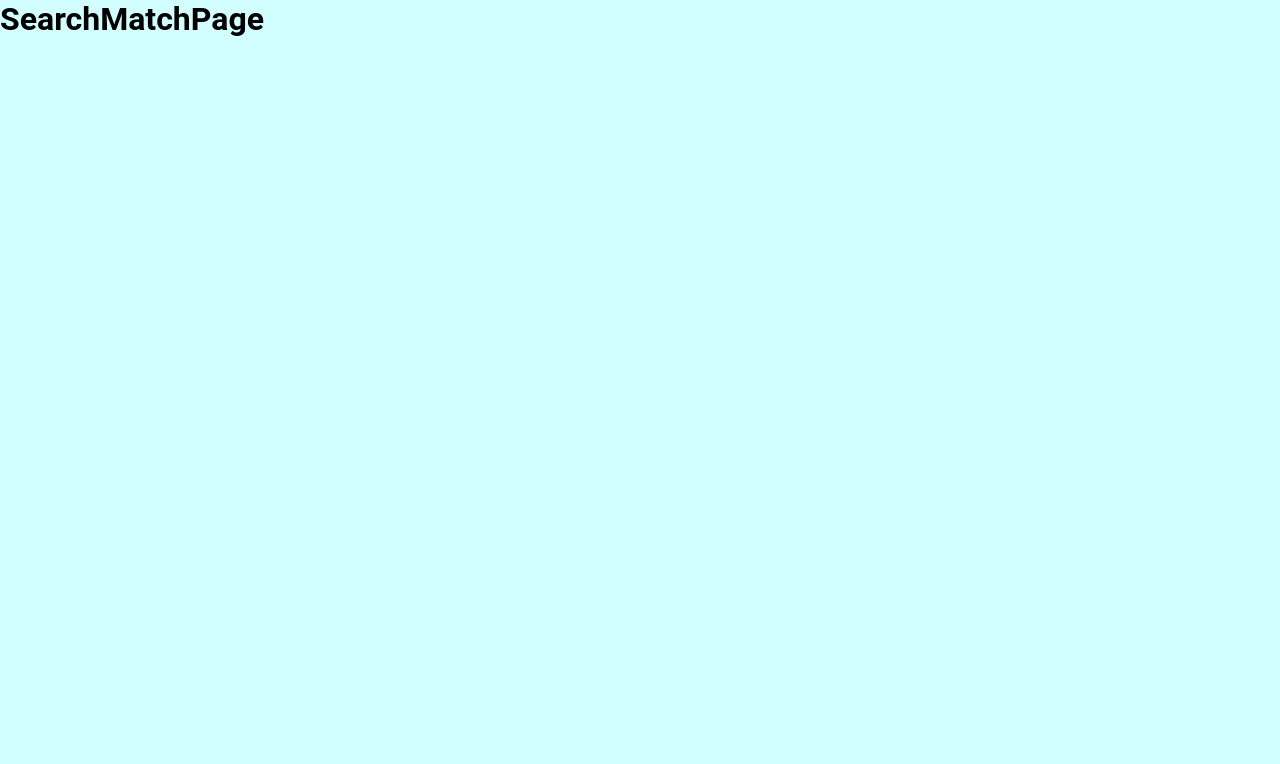
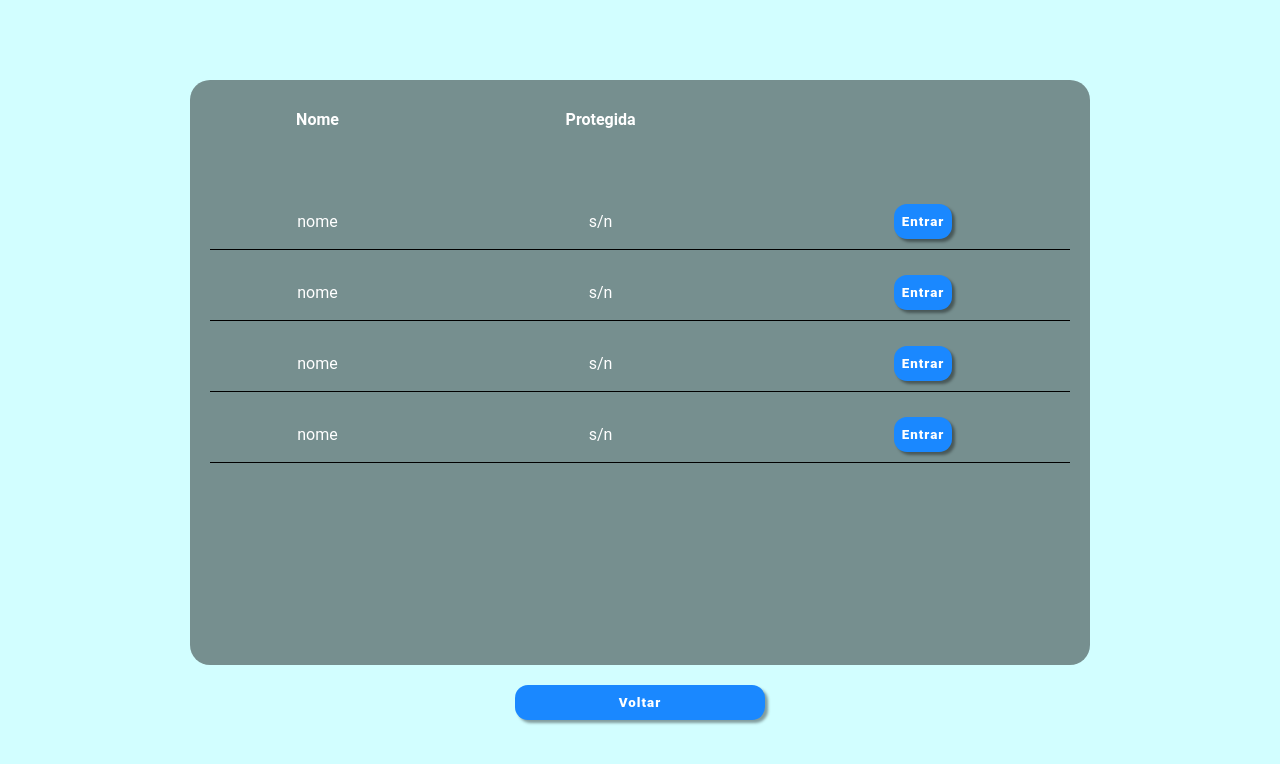
Before and after one commit to DeivisonCs/TypingFight, a React (Vite) app in the folder TypingFight/: page /search-match in a window 1280 px wide. Shown: the top 764 px of the page. Built offline with nearby package versions, Linux system fonts and the light colour scheme; no server answers.

Commit message:
connection to get matches

```diff
--- a/TypingFight/src/pages/CreateMatchPage/index.tsx
+++ b/TypingFight/src/pages/CreateMatchPage/index.tsx
@@ -1,9 +1,9 @@
-import React, { useState } from "react";
+import React, { useEffect, useState } from "react";
 
 import "./styles.css";
 import InputComponent from "../../components/InputComponent";
 import ButtonComponent from "../../components/ButtonComponent";
-import { createMatch, onMatchCreated } from "../../service/SocketService";
+import socket, { createMatch, onMatchCreated } from "../../service/SocketService";
 
 const CreateMatchPage: React.FC = () => {
     const [isProtected, setIsProtected] = useState(false);
@@ -19,9 +19,17 @@ const CreateMatchPage: React.FC = () => {
         createMatch(name);
     }
 
-    onMatchCreated((roomId: string) => {
+    const handleMatchCreated = (roomId: string) => {
         console.log(`Match created with ID: ${roomId}`);
-    });
+    }
+
+    onMatchCreated(handleMatchCreated);
+
+    useEffect(() => {
+        if(!socket.connected){
+            socket.connect();
+        }
+    }, []);
 
     return (
         <section id="create-match-section">
--- a/TypingFight/src/pages/CreateMatchPage/styles.css
+++ b/TypingFight/src/pages/CreateMatchPage/styles.css
@@ -1,4 +1,4 @@
-section#create-match-section {
+#create-match-section {
     color: #fff;
     /* background-color: red; */
     position: absolute;
--- a/TypingFight/src/pages/SearchMatchPage/index.tsx
+++ b/TypingFight/src/pages/SearchMatchPage/index.tsx
@@ -1,8 +1,84 @@
-import React from "react";
+import React, { useEffect, useRef } from "react";
+
+import "./styles.css";
+import ButtonComponent from "../../components/ButtonComponent";
+import socket, { onGetMatches, getMatches, offGetMatches } from "../../service/SocketService";
 
 const SearchMatchPage: React.FC = () => {
+    const hasExecuted = useRef(false);
+    // const hasListenerAdded = useRef(false);
+
+    function getAllMatches() {
+        console.log("requisição feita");
+        getMatches();
+    }
+
+
+    useEffect(() => {
+
+        if(!socket.connected){
+            socket.connect();
+        }
+
+        const handleGetMatches = (matches: any) => {
+            console.log("matches");
+            console.log(matches);
+            matches.forEach((match: any) => {
+                console.log("=" + match);
+            });
+        };
+
+        onGetMatches(handleGetMatches);
+
+        if (!hasExecuted.current) {
+            getAllMatches();
+            hasExecuted.current = true;
+        }
+
+        return () => {
+            offGetMatches(handleGetMatches);
+        };
+    }, []);
+
     return (
-        <h1>SearchMatchPage</h1>
+        <section id="search-match-section">
+            <div className="matches-container">
+                <table>
+                    <thead>
+                        <tr>
+                            <th>Nome</th>
+                            <th>Protegida</th>
+                        </tr>
+                    </thead>
+                    <tbody>
+                        <tr>
+                            <td>nome</td>
+                            <td>s/n</td>
+                            <td><ButtonComponent label="Entrar" width="fit-content"/></td>
+                        </tr>
+                        <tr>
+                            <td>nome</td>
+                            <td>s/n</td>
+                            <td><ButtonComponent label="Entrar" width="fit-content"/></td>
+                        </tr>
+                        <tr>
+                            <td>nome</td>
+                            <td>s/n</td>
+                            <td><ButtonComponent label="Entrar" width="fit-content"/></td>
+                        </tr>
+                        <tr>
+                            <td>nome</td>
+                            <td>s/n</td>
+                            <td><ButtonComponent label="Entrar" width="fit-content"/></td>
+                        </tr>
+                    </tbody>
+                </table>
+            </div>
+
+            <div className="buttons-container">
+                <ButtonComponent label="Voltar" width="250px" linkTo="/"/>
+            </div>
+        </section>
     )
 }
 
--- /dev/null
+++ b/TypingFight/src/pages/SearchMatchPage/styles.css
@@ -0,0 +1,51 @@
+section#search-match-section {
+    color: #fff;
+    /* background-color: blue; */
+    position: absolute;
+    bottom: 50%;
+    right: 50%;
+    transform: translate(50%, 50%);
+
+    width: 80vw;
+    height: 80vh;
+
+    display: flex;
+    justify-content: space-evenly;
+    align-items: center;
+    flex-direction: column;
+
+    .matches-container{
+        background-color: #00000070;
+        border-radius: 20px;
+
+        width: 100%;
+        max-width: 900px;
+        height: 100%;
+        padding: 30px 20px;
+
+        table {
+            width: 100%;
+            border-collapse: collapse;
+            /* background-color: blue; */
+
+            tr:first-of-type th{
+                padding-bottom: 50px;
+            }
+
+            td {
+                border-bottom: 1px solid #000;
+                padding-top: 25px;
+                padding-bottom: 10px;
+                text-align: center;
+            }
+
+            tr {
+                margin-bottom: 10px;
+            }
+        }
+    }
+
+    .buttons-container {
+        margin-top: 20px;
+    }
+}
--- a/TypingFight/src/service/SocketService.tsx
+++ b/TypingFight/src/service/SocketService.tsx
@@ -1,6 +1,8 @@
-import { io } from 'socket.io-client';
+import { io, Socket } from 'socket.io-client';
 
-const socket = io('ws://localhost:8080');
+const socket: Socket = io('ws://localhost:8080', {
+  autoConnect: false
+});
 
 export const createMatch = (matchName: string) => {
   socket.emit('createMatch', matchName);
@@ -14,9 +16,15 @@ export const disconnect = () => {
   socket.disconnect();
 };
 
-
+export const getMatches = () => {
+  socket.emit('getMatches');
+};
 
 // --------------- Ouvir eventos do servidor ---------------
+
+export const onGetMatches = (callback: any) => {
+  socket.on('allMatches', callback);
+};
 
 export const onMatchCreated = (callback: any) => {
   socket.on('matchCreated', callback);
@@ -37,3 +45,15 @@ export const onPlayerConnected = (callback: any) => {
 export const onDisconnect = (callback: any) => {
   socket.on('disconnect', callback);
 };
+
+// --------------- Off Sockets ---------------
+
+export const offGetMatches = (callback: (matches: any) => void) => {
+  socket.off('allMatches', callback);
+};
+
+// export const offMatchCreated = (callback: (matches: any) => void) => {
+//   socket.off('matchCreated', callback);
+// };
+
+export default socket;
```
Also changed, not shown: 2 other files (tests, documents, lock files or other folders).
